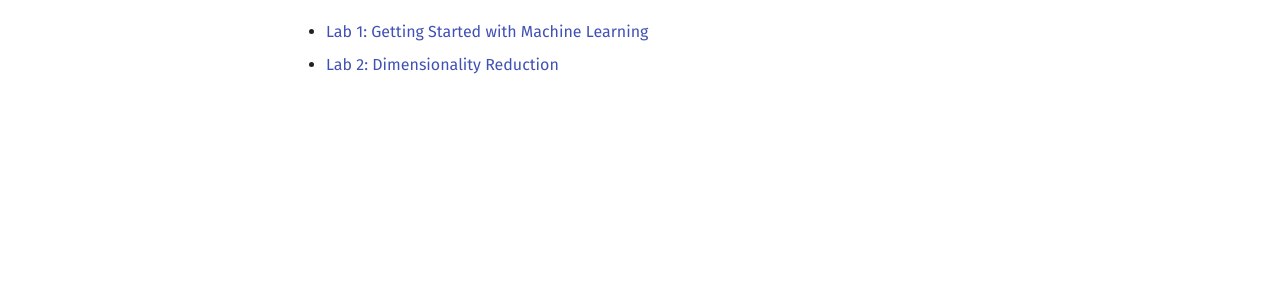
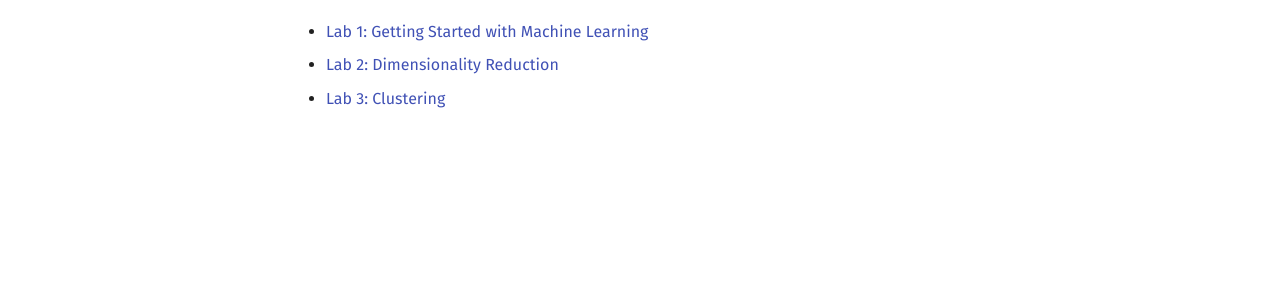
Before and after one commit to wfondrie/asms-ml-short-course, an MkDocs documentation site: the page built from docs/index.md, in a window 1280 px wide. Shown: the part 212-493 px from the top of the page. Built offline with MkDocs 1.6.1 and Material for MkDocs 9.7.7, drawn with Linux system fonts in a browser that asks for light colours; comment, search, counter and statistics services are not loaded.

Commit message:
Add clustering lab

```diff
--- a/docs/index.md
+++ b/docs/index.md
@@ -4,3 +4,4 @@
 
 - [Lab 1: Getting Started with Machine Learning](https://notebooks.gesis.org/binder/jupyter/user/wfondrie-2022_a-ml-short-course-v360d8z0/notebooks/notebooks/1_introduction.ipynb)
 - [Lab 2: Dimensionality Reduction](https://wfondrie.github.io/2022_asms-ml-short-course/2_dimensionality_reduction/)
+- [Lab 3: Clustering](https://notebooks.gesis.org/binder/jupyter/user/wfondrie-2022_a-ml-short-course-v360d8z0/notebooks/notebooks/3_clustering.ipynb)
```
